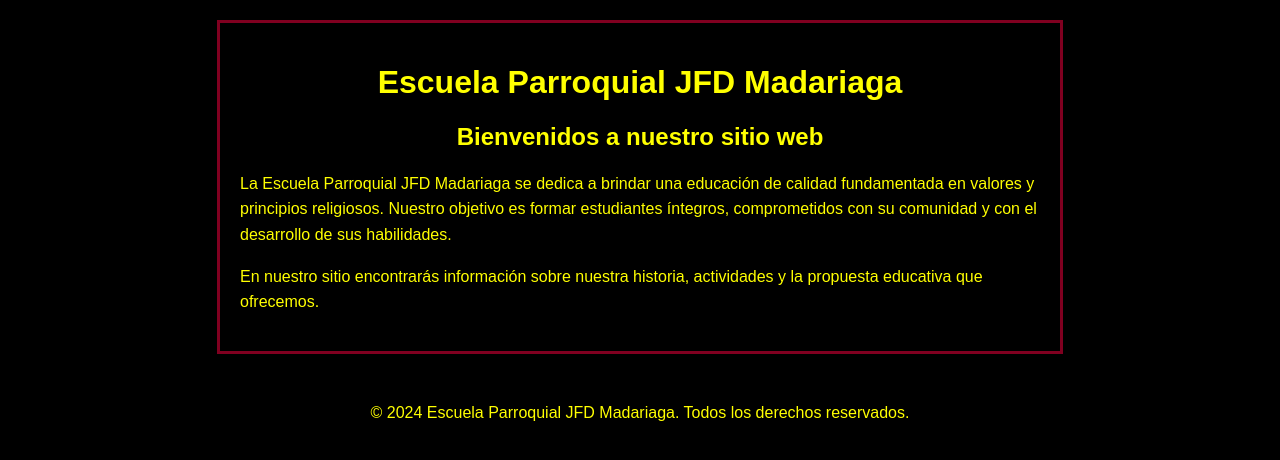
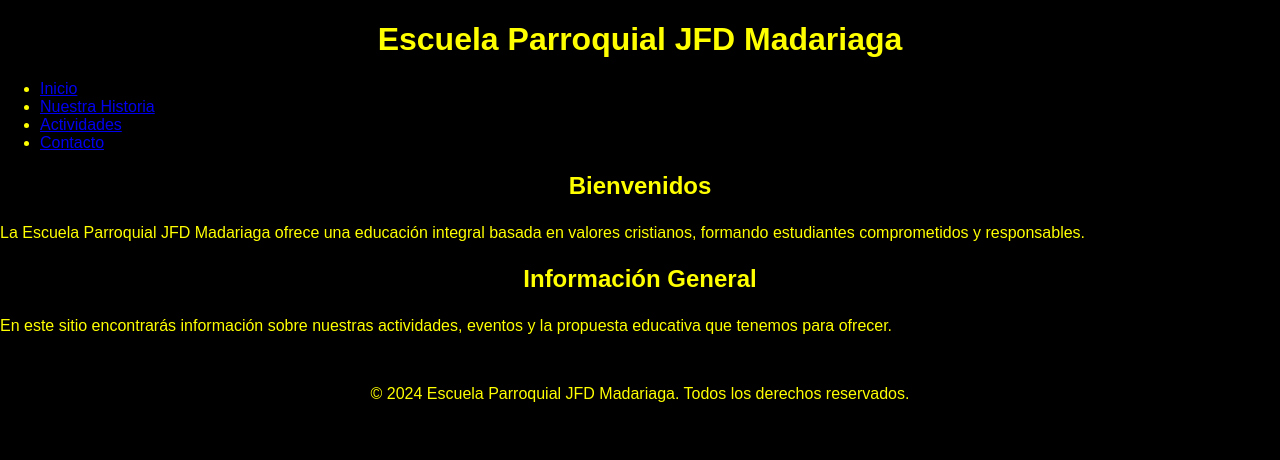
Before and after one commit to Leandrotvr/Escuela-Parroquial-JFD-Madariaga, a plain HTML site: page index.html in a window 1280 px wide. Drawn offline with Linux system fonts and the light colour scheme.

Commit message:
Update index.html

```diff
--- a/index.html
+++ b/index.html
@@ -4,19 +4,39 @@
     <meta charset="UTF-8">
     <meta name="viewport" content="width=device-width, initial-scale=1.0">
     <title>Escuela Parroquial JFD Madariaga</title>
-    <!-- Enlace al archivo CSS -->
     <link rel="stylesheet" href="index.css">
 </head>
 <body>
 
-    <div class="container">
-        <h1>Escuela Parroquial JFD Madariaga</h1>
-        <h2>Bienvenidos a nuestro sitio web</h2>
-        <p>La Escuela Parroquial JFD Madariaga se dedica a brindar una educación de calidad fundamentada en valores y principios religiosos. Nuestro objetivo es formar estudiantes íntegros, comprometidos con su comunidad y con el desarrollo de sus habilidades.</p>
-        <p>En nuestro sitio encontrarás información sobre nuestra historia, actividades y la propuesta educativa que ofrecemos.</p>
-    </div>
+    <!-- Encabezado principal -->
+    <header class="header">
+        <div class="logo">
+            <h1>Escuela Parroquial JFD Madariaga</h1>
+        </div>
+        <nav>
+            <ul>
+                <li><a href="#">Inicio</a></li>
+                <li><a href="#">Nuestra Historia</a></li>
+                <li><a href="#">Actividades</a></li>
+                <li><a href="#">Contacto</a></li>
+            </ul>
+        </nav>
+    </header>
 
-    <footer>
+    <!-- Sección de bienvenida -->
+    <section class="welcome">
+        <h2>Bienvenidos</h2>
+        <p>La Escuela Parroquial JFD Madariaga ofrece una educación integral basada en valores cristianos, formando estudiantes comprometidos y responsables.</p>
+    </section>
+
+    <!-- Sección de información general -->
+    <section class="info">
+        <h2>Información General</h2>
+        <p>En este sitio encontrarás información sobre nuestras actividades, eventos y la propuesta educativa que tenemos para ofrecer.</p>
+    </section>
+
+    <!-- Footer -->
+    <footer class="footer">
         <p>&copy; 2024 Escuela Parroquial JFD Madariaga. Todos los derechos reservados.</p>
     </footer>
 
```
